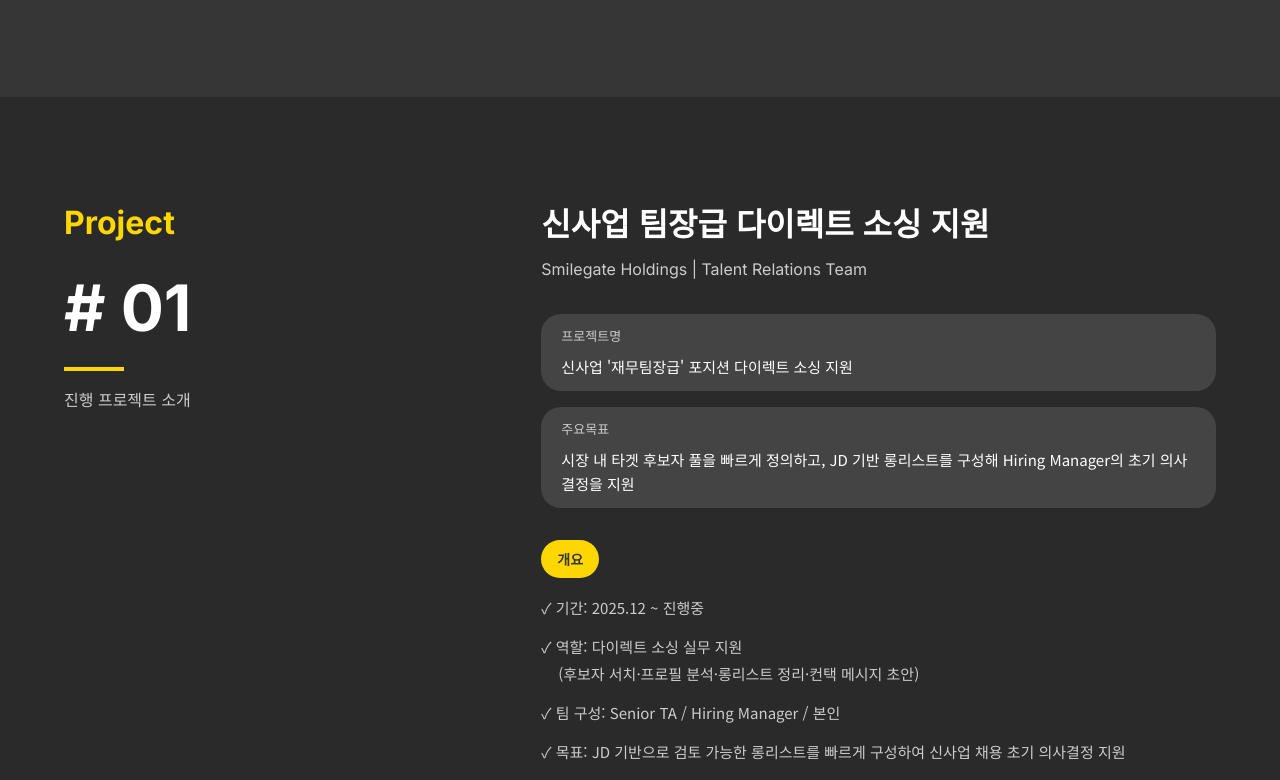
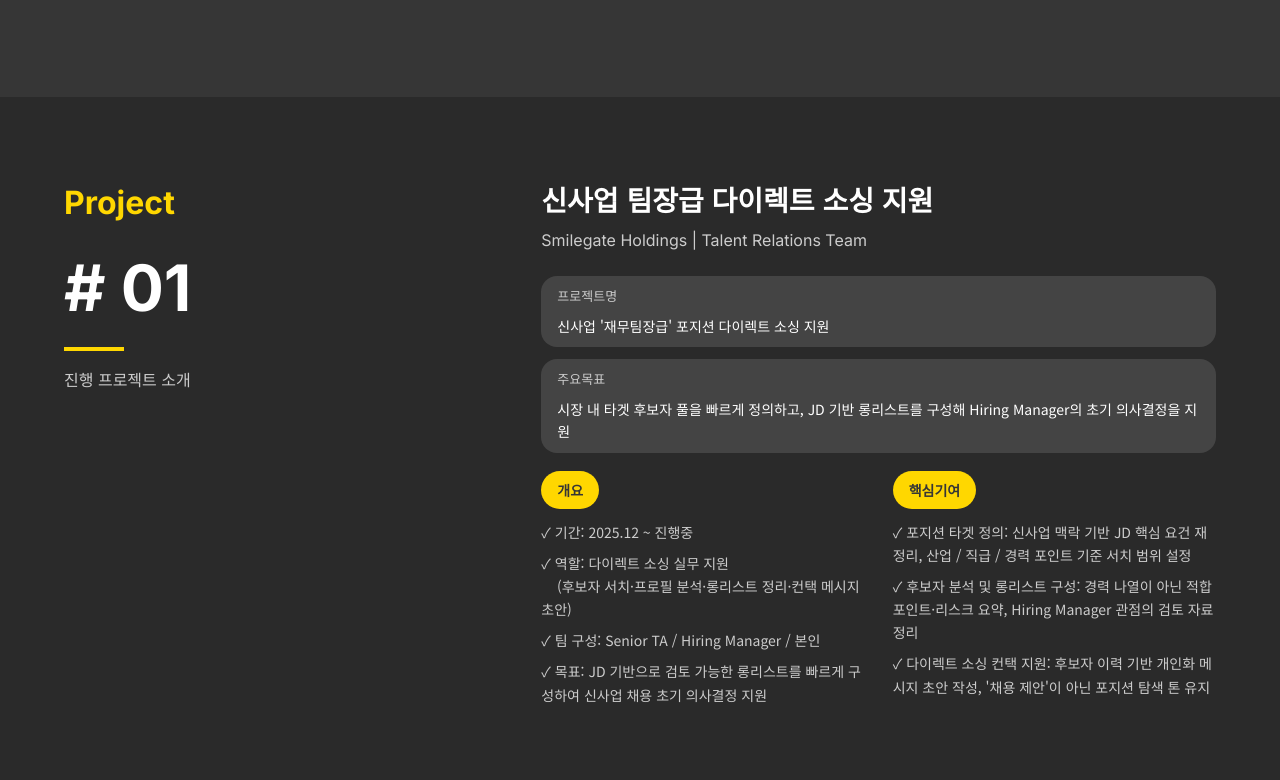
Before and after one commit to ejkang0412/portfolio, a plain HTML site: page index.html in a window 1280 px wide. Shown: the part 2758-3538 px from the top of the page. Drawn offline with Linux system fonts and the light colour scheme.

Commit message:
Update index.html

```diff
--- a/index.html
+++ b/index.html
@@ -643,6 +643,64 @@ body{
   from{opacity:0;transform:translateY(20px);}
   to{opacity:1;transform:translateY(0);}
 }
+    /* =========================
+   Project #01 한 화면 최적화
+   - 개요/핵심기여 2단
+   - 여백/폰트 미세 압축
+   ========================= */
+
+/* 2단 그리드 */
+.project-sections-grid{
+  display: grid;
+  grid-template-columns: 1fr 1fr;
+  gap: 28px;                 /* 32 -> 조금 축소 */
+}
+
+/* 리스트/뱃지 간격 압축 */
+.project-sections-grid .project-section{
+  margin-bottom: 0;          /* 기존 margin-bottom 제거 */
+}
+.project-sections-grid .project-section-badge{
+  margin-bottom: 12px;       /* 16 -> 축소 */
+}
+.project-sections-grid .project-section-list li{
+  font-size: 14px;           /* 15 -> 축소 */
+  line-height: 1.65;         /* 1.8 -> 축소 */
+  margin-bottom: 8px;        /* 12 -> 축소 */
+}
+
+/* 상단(타이틀/회사/배지)도 살짝 압축해서 한 화면에 더 잘 들어오게 */
+.project-detail{
+  padding: 80px 0;           /* 100 -> 축소(원하면 더 줄여도 됨) */
+}
+.project-detail-title{
+  font-size: 28px;           /* 32 -> 축소 */
+  margin-bottom: 6px;
+}
+.project-detail-company{
+  margin-bottom: 22px;       /* 32 -> 축소 */
+}
+.project-info-badges{
+  gap: 12px;                 /* 16 -> 축소 */
+  margin-bottom: 18px;       /* 32 -> 축소 */
+}
+.project-badge{
+  padding: 10px 16px;        /* 12 20 -> 축소 */
+  border-radius: 16px;       /* 20 -> 축소 */
+}
+.badge-text{
+  font-size: 14px;           /* 15 -> 축소 */
+  line-height: 1.6;
+}
+
+/* 화면이 좁아지면 1단으로 자동 전환 */
+@media (max-width: 968px){
+  .project-sections-grid{
+    grid-template-columns: 1fr;
+    gap: 18px;
+  }
+}
+
   </style>
 </head>
 
@@ -755,8 +813,8 @@ body{
                 <div class="info-head-line"></div>
               </div>
               <ul class="info-list">
-                <li>✓ 데이터 기반 인재 소싱 프로젝트</li>
-                <li>✓ 채용 프로세스 기획·운영 경험</li>
+                <li>✓ 전략적 다이렉트 소싱 참여</li>
+                <li>✓ 자체 인텔리전스 플랫폼 데이터 고도화(인재DB + 게임DB)</li>
                 <li>✓ 친환경 창업 프로젝트 'Pill Good'</li>
               </ul>
             </div>
@@ -944,7 +1002,7 @@ body{
             </div>
           </div>
 
-          <div class="project-sections">
+<div class="project-sections project-sections-grid">
   <div class="project-section">
     <div class="project-section-badge project-section-badge-yellow">개요</div>
     <ul class="project-section-list">
@@ -965,9 +1023,7 @@ body{
     </ul>
   </div>
 </div>
-        </div>
-      </div>
-    </div>
+
   </section>
 
   <!-- Contact -->
```
Lines whose indentation alone changed are shown as unchanged.
